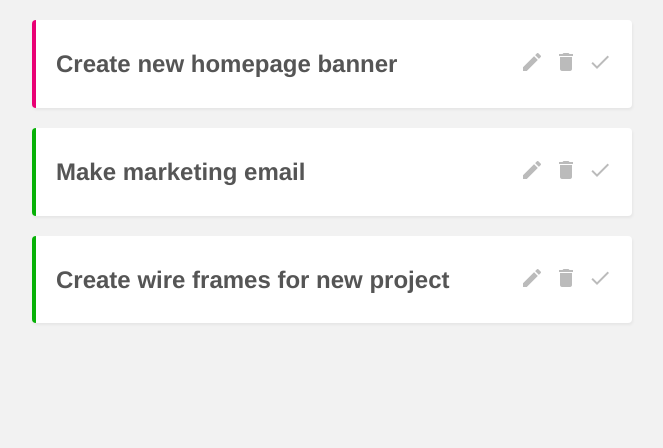
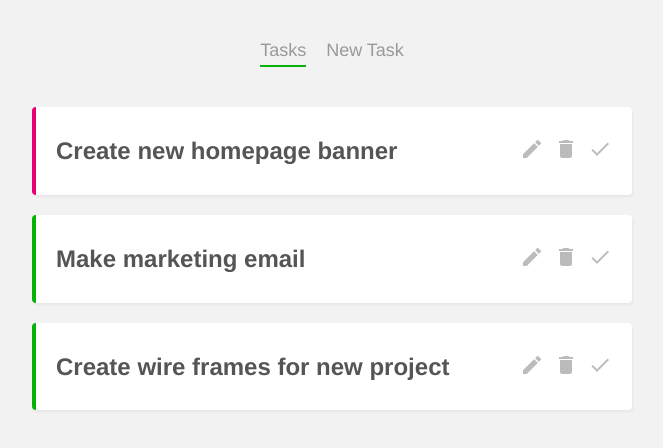
Before and after one commit to Adamskoullos/vue-todo, a Vue app: page / in a window 1280 px wide. Shown: the top 448 px of the page, without its empty margins (308-971 px from the left). Built offline with nearby package versions, Linux system fonts and the light colour scheme; data requests are answered from the project's data file.

Commit message:
Navbar.vue set up component

```diff
--- a/src/App.vue
+++ b/src/App.vue
@@ -1,6 +1,15 @@
 <template>
+  <Navbar />
   <router-view/>
 </template>
+
+<script>
+import Navbar from './components/Navbar.vue'
+
+export default {
+  components: { Navbar }
+}
+</script>
 
 <style>
 body{
--- /dev/null
+++ b/src/components/Navbar.vue
@@ -0,0 +1,30 @@
+<template>
+  <nav class="main-nav">
+      <router-link :to="{ name: 'Home' }">Tasks</router-link>
+      <router-link :to="{ name: 'AddTask' }">New Task</router-link>
+  </nav>
+</template>
+
+<script>
+export default {
+
+}
+</script>
+
+<style>
+.main-nav {
+    text-align: center;
+    margin: 40px auto;
+  }
+  .main-nav a{
+    display: inline-block;
+    text-decoration: none;
+    margin: 0 10px;
+    color: #999;
+    font-size: 18px;
+  }
+  a.router-link-active {
+    border-bottom: 2px solid rgb(7, 177, 7);
+    padding-bottom: 4px;
+  }
+</style>
```
